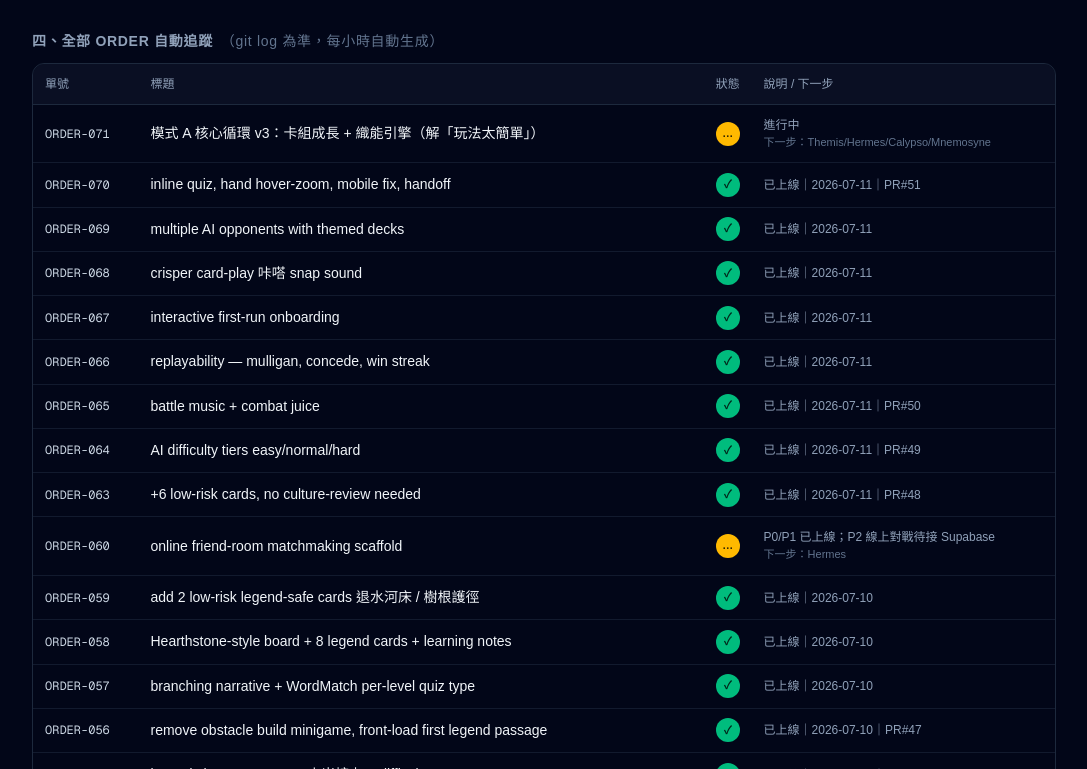
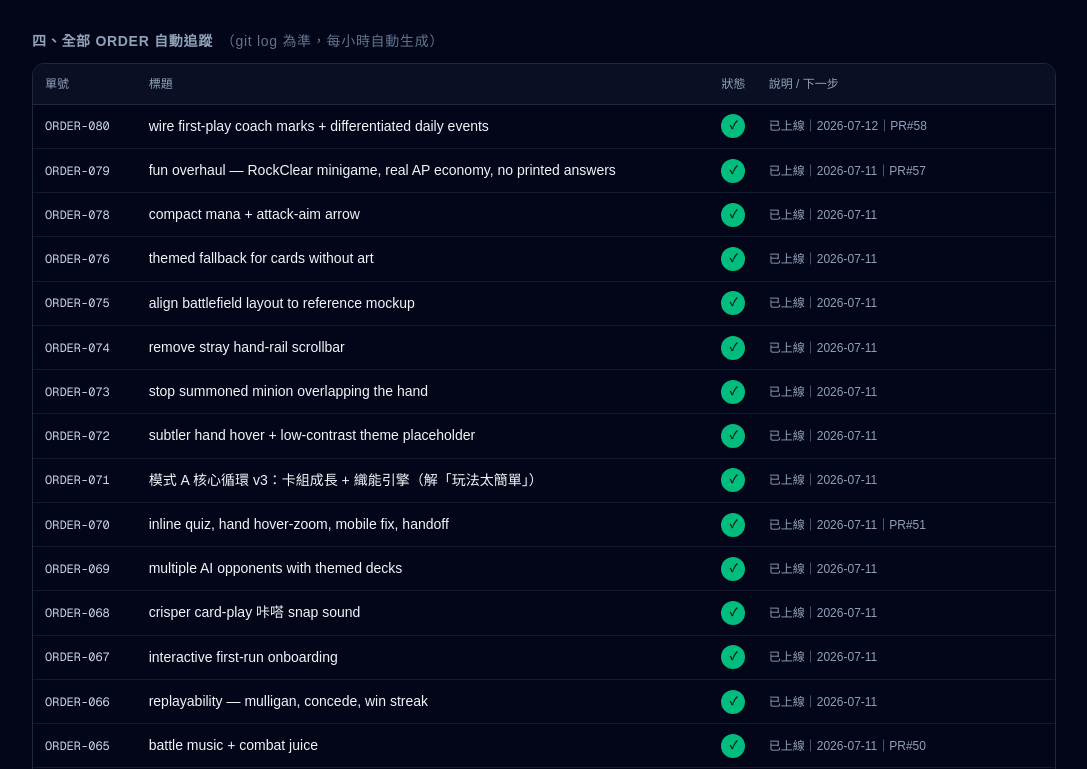
Before and after one commit to enzo-game/enzo-codebase, a Next.js app: page /status in a window 1280 px wide. Shown: the part 1071-1840 px from the top of the page, without its empty margins (96-1183 px from the left). Built offline with nearby package versions, Linux system fonts and the light colour scheme.

Commit message:
chore(status): hourly auto-refresh fleet board

```diff
--- a/src/data/fleetStatus.ts
+++ b/src/data/fleetStatus.ts
@@ -2,7 +2,7 @@
 // 更新狀態＝改這個檔。頁面 src/app/status/page.tsx 依此渲染。
 // 對應純文字版：enzo-team-principal/STATUS.md
 
-export const LAST_UPDATED = "2026-07-11";
+export const LAST_UPDATED = "2026-07-12";
 export const PROD_URL = "https://enzo-codebase.vercel.app";
 
 export type Stage = "done" | "wip" | "blocked" | "na";
@@ -114,7 +114,15 @@ export type AutoOrderRow = { order: string; name: string; status: Stage; blocker
 
 // AUTO-ORDERS-START （由 scripts/gen-fleet-status.mjs 自動生成，勿手改此區塊）
 export const autoOrders: AutoOrderRow[] = [
-  { order: "ORDER-071", name: "模式 A 核心循環 v3：卡組成長 + 織能引擎（解「玩法太簡單」）", status: "wip", blocker: "進行中", next: "Themis/Hermes/Calypso/Mnemosyne" },
+  { order: "ORDER-080", name: "wire first-play coach marks + differentiated daily events", status: "done", blocker: "已上線｜2026-07-12｜PR#58", next: "—" },
+  { order: "ORDER-079", name: "fun overhaul — RockClear minigame, real AP economy, no printed answers", status: "done", blocker: "已上線｜2026-07-11｜PR#57", next: "—" },
+  { order: "ORDER-078", name: "compact mana + attack-aim arrow", status: "done", blocker: "已上線｜2026-07-11", next: "—" },
+  { order: "ORDER-076", name: "themed fallback for cards without art", status: "done", blocker: "已上線｜2026-07-11", next: "—" },
+  { order: "ORDER-075", name: "align battlefield layout to reference mockup", status: "done", blocker: "已上線｜2026-07-11", next: "—" },
+  { order: "ORDER-074", name: "remove stray hand-rail scrollbar", status: "done", blocker: "已上線｜2026-07-11", next: "—" },
+  { order: "ORDER-073", name: "stop summoned minion overlapping the hand", status: "done", blocker: "已上線｜2026-07-11", next: "—" },
+  { order: "ORDER-072", name: "subtler hand hover + low-contrast theme placeholder", status: "done", blocker: "已上線｜2026-07-11", next: "—" },
+  { order: "ORDER-071", name: "模式 A 核心循環 v3：卡組成長 + 織能引擎（解「玩法太簡單」）", status: "done", blocker: "已上線｜2026-07-11", next: "—" },
   { order: "ORDER-070", name: "inline quiz, hand hover-zoom, mobile fix, handoff", status: "done", blocker: "已上線｜2026-07-11｜PR#51", next: "—" },
   { order: "ORDER-069", name: "multiple AI opponents with themed decks", status: "done", blocker: "已上線｜2026-07-11", next: "—" },
   { order: "ORDER-068", name: "crisper card-play 咔嗒 snap sound", status: "done", blocker: "已上線｜2026-07-11", next: "—" },
@@ -123,7 +131,7 @@ export const autoOrders: AutoOrderRow[] = [
   { order: "ORDER-065", name: "battle music + combat juice", status: "done", blocker: "已上線｜2026-07-11｜PR#50", next: "—" },
   { order: "ORDER-064", name: "AI difficulty tiers easy/normal/hard", status: "done", blocker: "已上線｜2026-07-11｜PR#49", next: "—" },
   { order: "ORDER-063", name: "+6 low-risk cards, no culture-review needed", status: "done", blocker: "已上線｜2026-07-11｜PR#48", next: "—" },
-  { order: "ORDER-060", name: "online friend-room matchmaking scaffold", status: "wip", blocker: "P0/P1 已上線；P2 線上對戰待接 Supabase", next: "Hermes" },
+  { order: "ORDER-060", name: "線上對戰 entry banner on the landing page", status: "wip", blocker: "P0/P1 已上線；P2 線上對戰待接 Supabase", next: "Hermes" },
   { order: "ORDER-059", name: "add 2 low-risk legend-safe cards 退水河床 / 樹根護徑", status: "done", blocker: "已上線｜2026-07-10", next: "—" },
   { order: "ORDER-058", name: "Hearthstone-style board + 8 legend cards + learning notes", status: "done", blocker: "已上線｜2026-07-10", next: "—" },
   { order: "ORDER-057", name: "branching narrative + WordMatch per-level quiz type", status: "done", blocker: "已上線｜2026-07-10", next: "—" },
```
